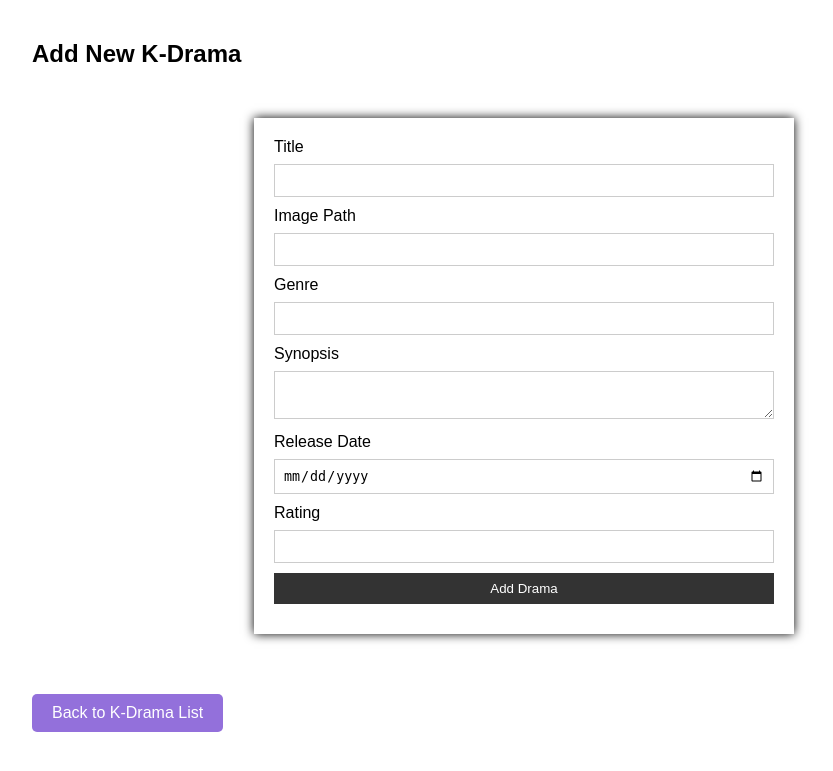
After one commit to matiasarmesto/finalproject, a PHP site: page /adddrama.php in a window 1280 px wide. The commit adds this page. Shown: the top 771 px of the page, without its empty margins (116-949 px from the left). Run offline with PHP 8.4, Linux system fonts and the light colour scheme.

Commit message:
update, add and delete drama are up and working
created updatedrama.php, adddrama.php and deletedrama.php, all connected to database

```diff
--- /dev/null
+++ b/adddrama.php
@@ -0,0 +1,120 @@
+<?php
+require_once 'dbconnection.php';
+
+if ($_SERVER['REQUEST_METHOD'] === 'POST') {
+    $title = $conn->real_escape_string($_POST['title']);
+    $imagepath = $conn->real_escape_string($_POST['imagepath']);
+    $genre = $conn->real_escape_string($_POST['genre']);
+    $description = $conn->real_escape_string($_POST['description']);
+    $release_date = $conn->real_escape_string($_POST['release_date']);
+    $rating = $conn->real_escape_string($_POST['rating']);
+
+    $query = "INSERT INTO dramas (title, imagepath, genre, description, release_date, rating)
+              VALUES ('$title', '$imagepath', '$genre', '$description', '$release_date', '$rating')";
+
+    if ($conn->query($query) === TRUE) {
+        header("Location: viewdramalist.php?message=Drama added successfully");
+        exit();
+    } else {
+        echo "Error: " . $query . "<br>" . $conn->error;
+    }
+}
+?>
+
+<!DOCTYPE html>
+<html lang="en">
+<head>
+    <meta charset="UTF-8">
+    <meta name="viewport" content="width=device-width, initial-scale=1.0">
+    <title>Add K-Drama - KDrama Project</title>
+    <style>
+        body {
+            font-family: Arial, sans-serif;
+            background-color: #fff;
+            margin: 0;
+            padding: 0;
+        }
+        .container {
+            width: 80%;
+            margin: auto;
+            overflow: hidden;
+        }
+        .content {
+            padding: 20px;
+        }
+        .form-box {
+            background: #fff;
+            padding: 20px;
+            margin: 50px auto;
+            box-shadow: 0px 0px 10px 0px #000;
+            max-width: 500px;
+            width: 100%;
+        }
+        .form-box label {
+            display: block;
+            margin-bottom: 8px;
+        }
+        .form-box input[type="text"],
+        .form-box input[type="date"],
+        .form-box input[type="submit"],
+        .form-box textarea {
+            width: 100%;
+            padding: 8px;
+            margin-bottom: 10px;
+            border: 1px solid #ccc;
+            box-sizing: border-box;
+        }
+        .form-box input[type="submit"] {
+            background: #333;
+            color: #fff;
+            border: none;
+            cursor: pointer;
+        }
+        .form-box input[type="submit"]:hover {
+            background: #555;
+        }
+        .btn {
+            display: inline-block;
+            padding: 10px 20px;
+            margin: 10px 0;
+            background-color: #9370Db;
+            color: #fff;
+            text-decoration: none;
+            border-radius: 5px;
+            text-align: center;
+        }
+        .btn:hover {
+            background-color: #805cbf;
+        }
+    </style>
+</head>
+<body>
+    <div class="container">
+        <div class="content">
+            <h2>Add New K-Drama</h2>
+            <form action="adddrama.php" method="post" class="form-box">
+                <label for="title">Title</label>
+                <input type="text" id="title" name="title" required>
+
+                <label for="imagepath">Image Path</label>
+                <input type="text" id="imagepath" name="imagepath" required>
+
+                <label for="genre">Genre</label>
+                <input type="text" id="genre" name="genre" required>
+
+                <label for="description">Synopsis</label>
+                <textarea id="description" name="description" required></textarea>
+
+                <label for="release_date">Release Date</label>
+                <input type="date" id="release_date" name="release_date" required>
+
+                <label for="rating">Rating</label>
+                <input type="text" id="rating" name="rating" required>
+
+                <input type="submit" value="Add Drama">
+            </form>
+            <a href="viewdramalist.php" class="btn">Back to K-Drama List</a>
+        </div>
+    </div>
+</body>
+</html>
```
Also changed, not shown: deletedrama.php (added, +25 -0 lines), dramadetails.php (+116 -5 lines), updatedrama.php (added, +142 -0 lines), viewdramalist.php (+14 -1 lines).
